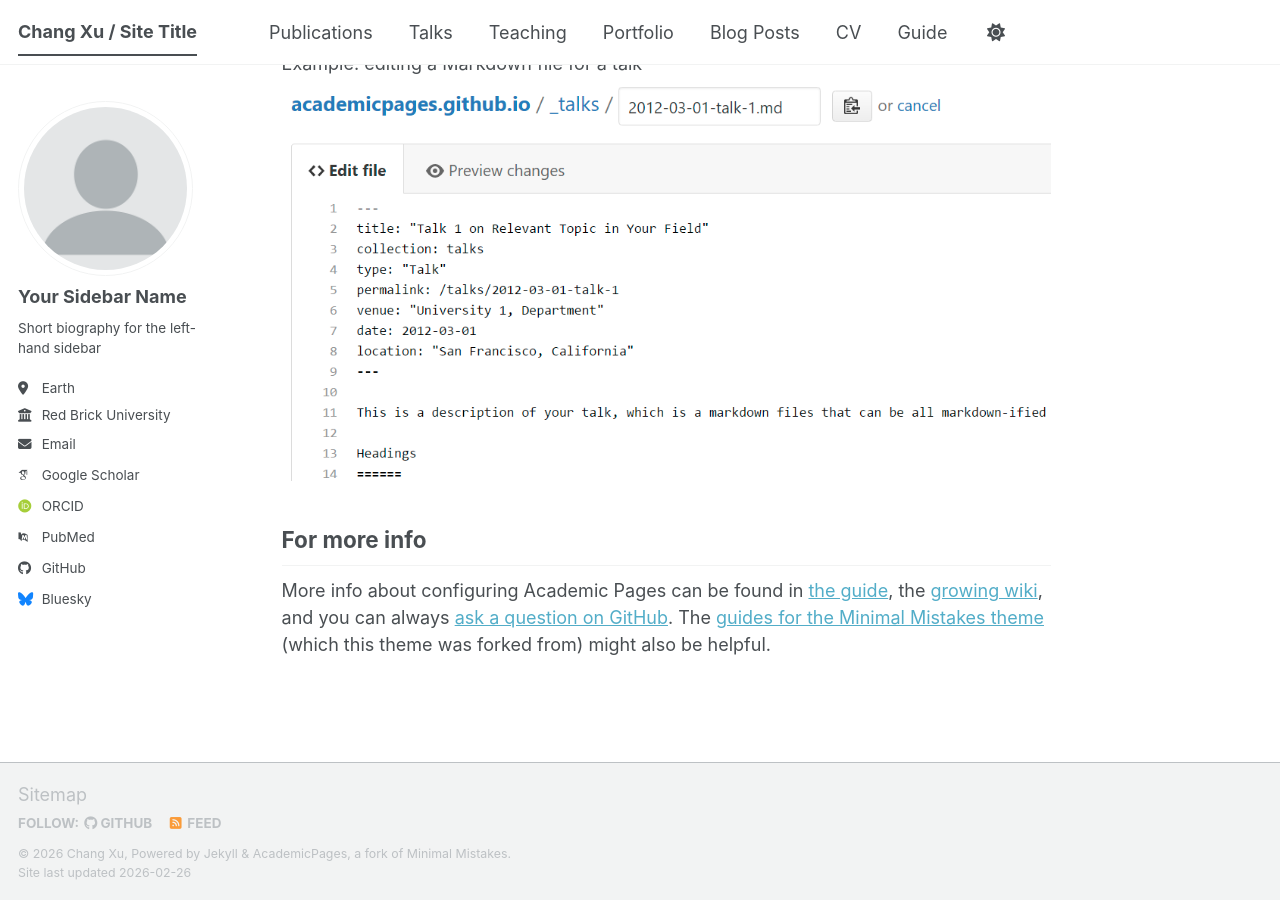
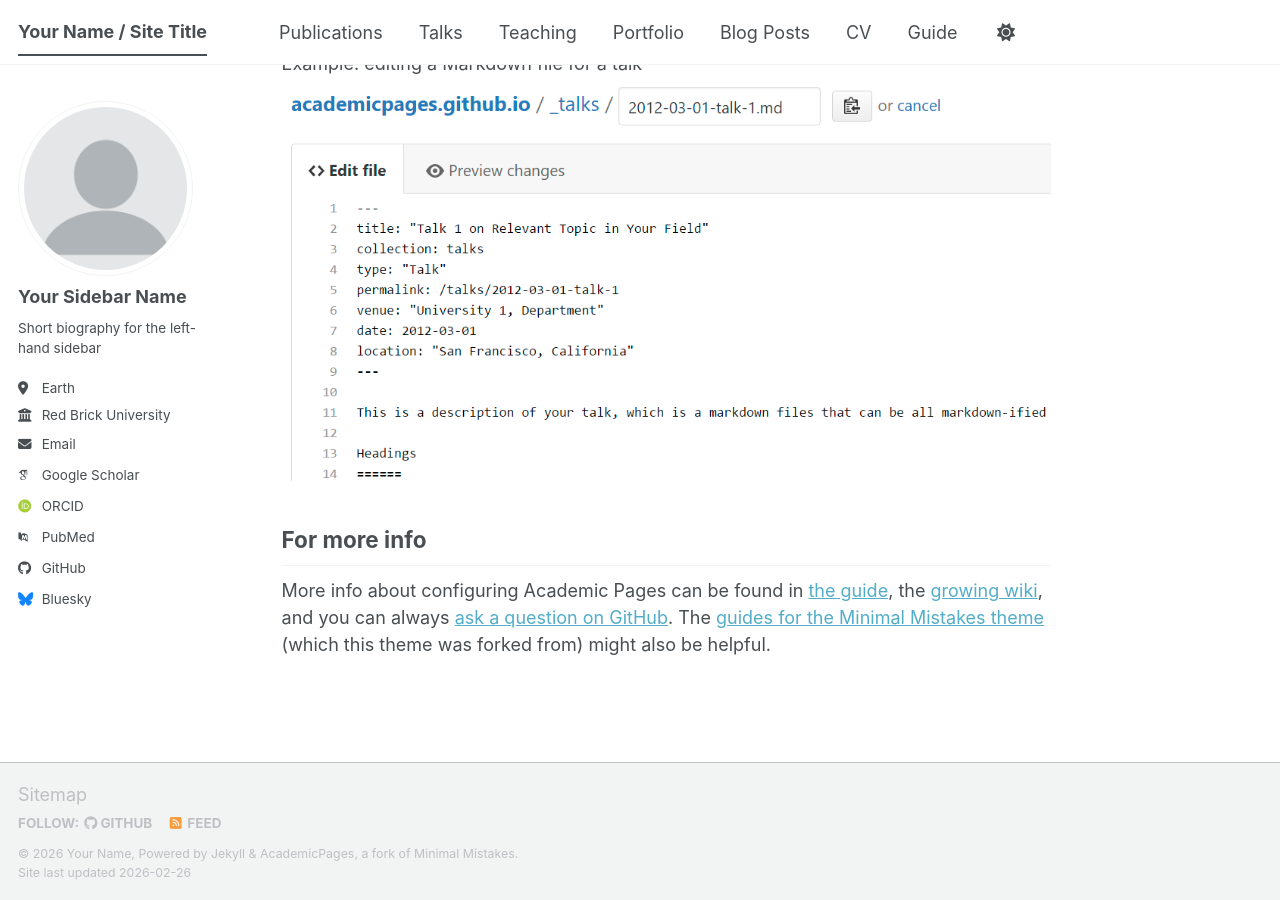
Before and after one commit to Changbaober/changbaober.github.io, a Jekyll site: the page built from _pages/about.md, in a window 1280 px wide and 900 px high, scrolled down 2720 px. Built offline with Jekyll 4.4.1, drawn with Linux system fonts in a browser that asks for light colours; some web fonts are replaced; a script bundle is joined from its source files by our own code; library files that are not in the unit come from our copies.

Commit message:
Update _config.yml

```diff
--- a/_config.yml
+++ b/_config.yml
@@ -9,9 +9,9 @@
 # Basic Site Settings
 locale                   : "en-US"
 site_theme               : "default" # The available themes options are "default", "air", "sunrise", "mint", "dirt" and "contrast"
-title                    : "Chang Xu / Site Title"
+title                    : "Your Name / Site Title"
 title_separator          : "-"
-name                     : &name "Chang Xu"
+name                     : &name "Your Name"
 description              : &description "Chang Xu's academic portfolio"   # Update this with a general description of your site, this is the default if not overridden by a page
 url                      : https://changbaober.github.io # The base hostname & protocol for your site e.g. "https://[your GitHub username].github.io",
                                                            # or if you already have some other page hosted on Github then use "https://[your GitHub username].github.io/[Your Repo Name]"
```
